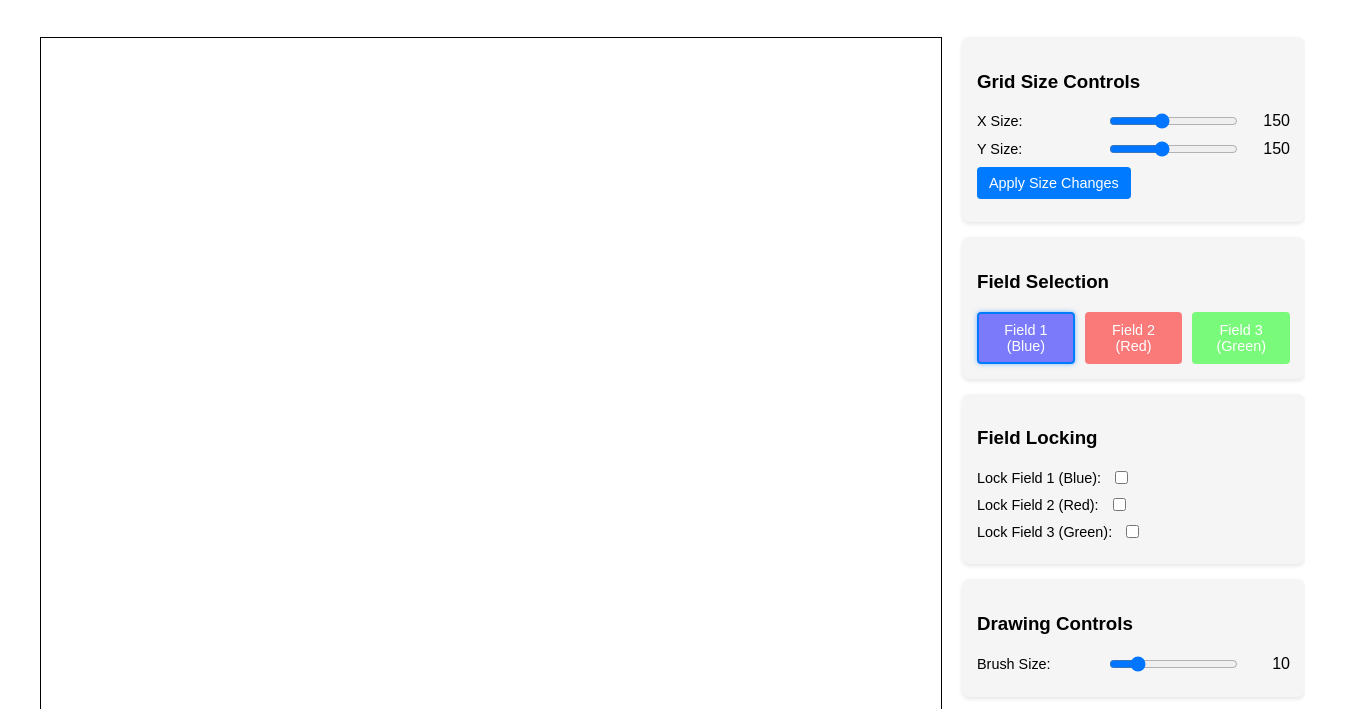
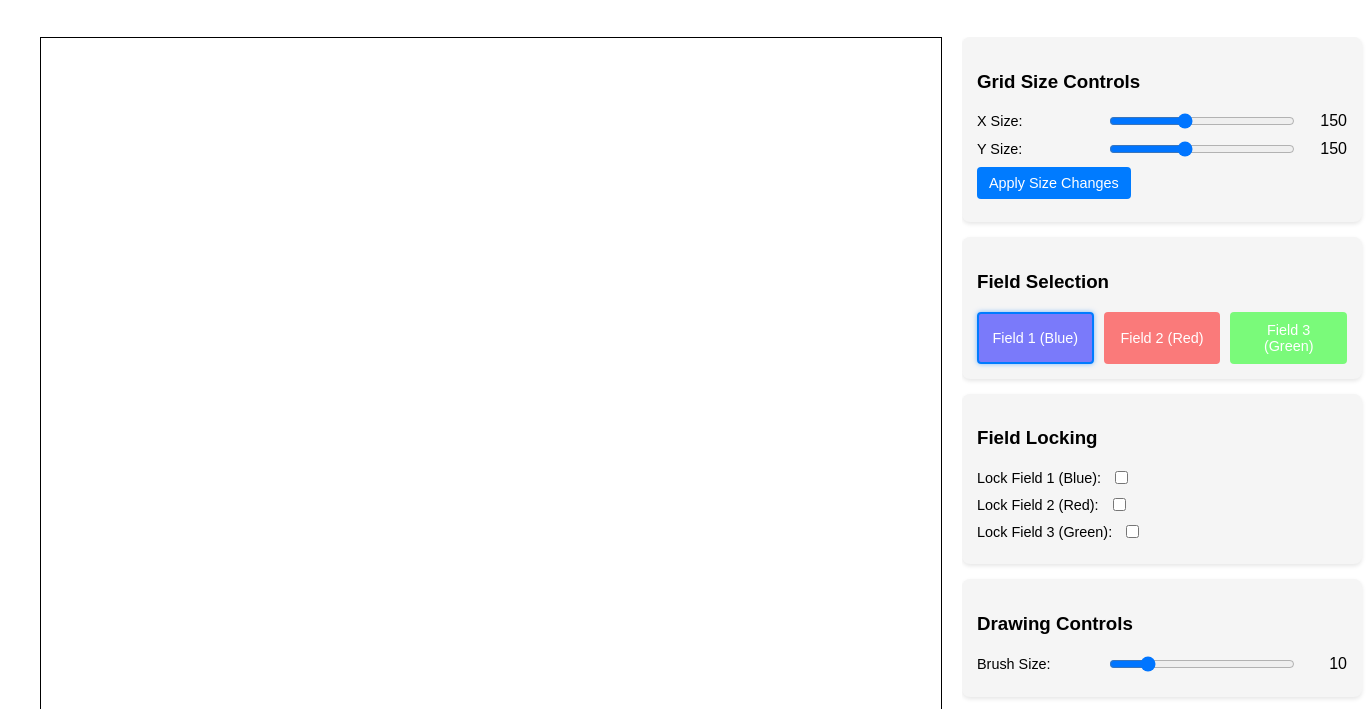
Before and after one commit to BartBruininks/PixelPhysics, a plain HTML site: page index.html in a window 1280 px wide. Shown: the part 51-760 px from the top of the page, 1372 px wide, since content can reach past the window. Drawn offline with Linux system fonts and the light colour scheme.

Commit message:
Adds an overflow for the settings menu including a scrollbar

```diff
--- a/index.html
+++ b/index.html
@@ -64,7 +64,12 @@
             display: flex;
             flex-direction: column;
             gap: 15px;
+            min-width: 400px;
             max-width: 500px;
+            height: 100%;
+            max-height: calc(100vh - 120px);
+            overflow-y: auto;
+            padding-right: 10px;
         }
 
         canvas {
```
